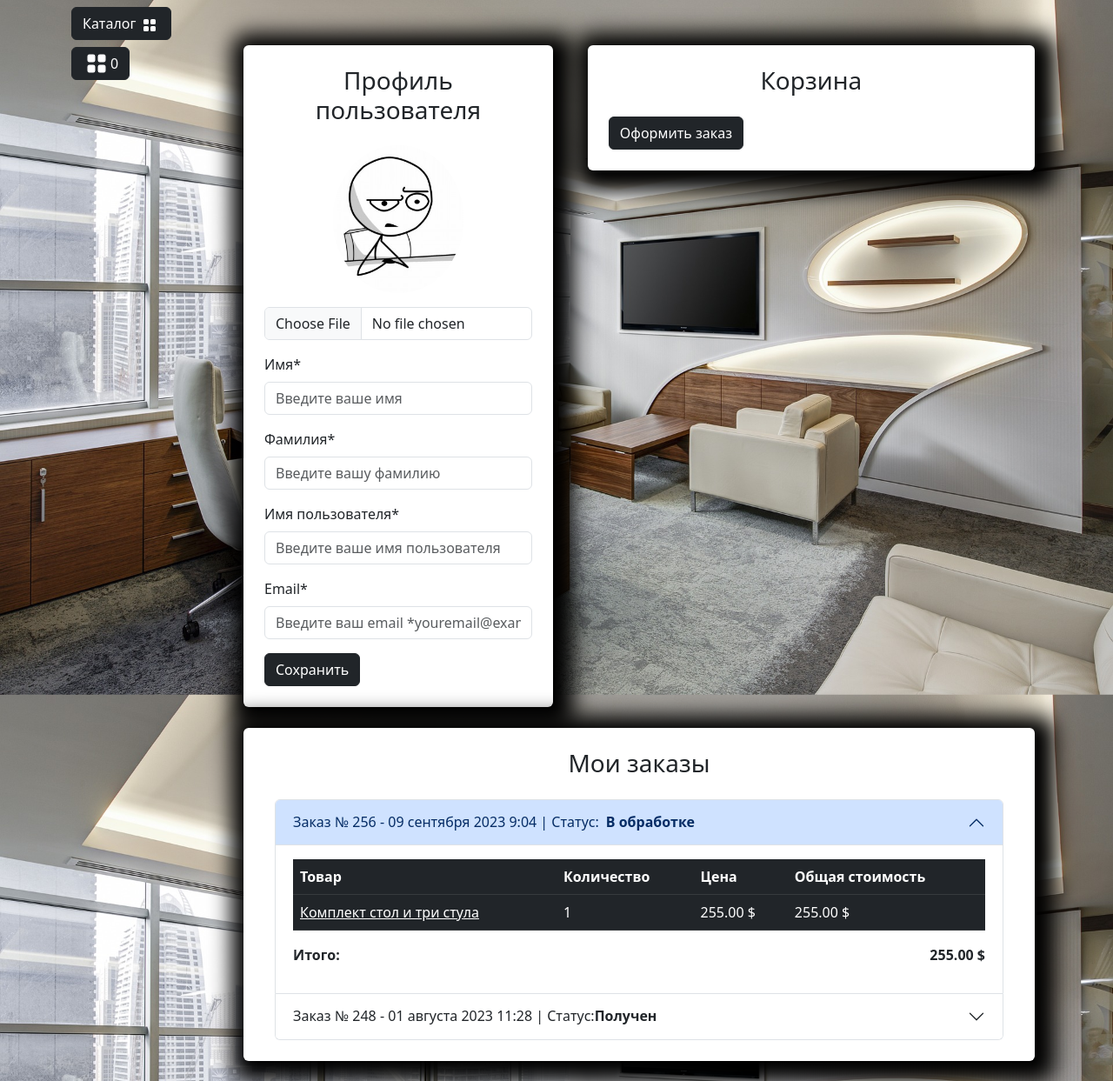
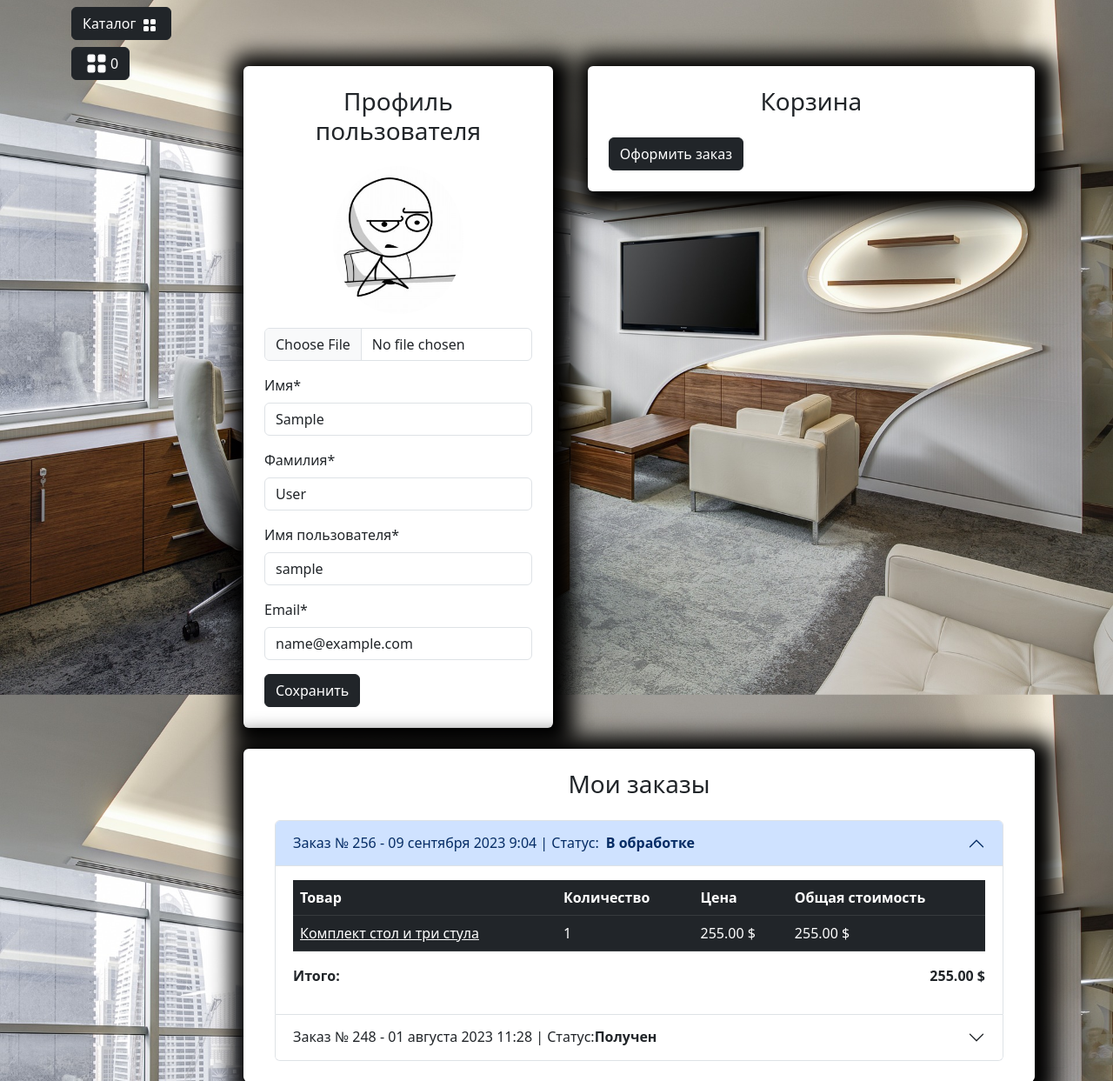
Before and after one commit to deireath/app_1, a Django app: page /user/profile/ in a window 1280 px wide. Shown: the part 56-1299 px from the top of the page at 87% size. Run offline with Django 4.2, Linux system fonts and the light colour scheme; the visitor is signed in with stand-in values (Sample User, id 1); data comes from the database, SQL or seed files in the repository; some libraries are stand-ins or nearby versions.

Commit message:
profile form & notifications

```diff
--- a/templates/includes/notifications.html
+++ b/templates/includes/notifications.html
@@ -12,3 +12,27 @@
     </div>
 </div>
 {% endif %}
+
+<div class="container mt-4">
+    <div class="row justify-content-center">
+        <div class="col-md-6">
+            {% if messages %}
+                {% for message in messages %}
+                    {% if message.tags == 'success' %}
+                    <div id="notification" class="position-fixed start-50 translate-middle-x z-3 alert alert-success fade show custom-shadow" role="alert">
+                        {{ message }}
+                    </div>
+                    {% endif %}
+                    {% if message.tags == 'warning' %}
+                    <div id="notification" class="position-fixed start-50 translate-middle-x z-3 alert alert-danger fade show custom-shadow" role="alert">
+                        {{ message }}
+                    </div>
+                    {% endif %}
+                {% endfor %}
+            {% else %}
+            <div id="jq-notification" class="position-fixed start-50 translate-middle-x z-3 alert alert-success fade show custom-shadow" style="display: none;" role="alert">
+            </div>
+            {% endif %}
+        </div>
+    </div>
+</div>
--- a/users/forms.py
+++ b/users/forms.py
@@ -1,16 +1,18 @@
 from django import forms
-from django.contrib.auth.forms import AuthenticationForm, UserCreationForm
+from django.contrib.auth.forms import AuthenticationForm, UserCreationForm, UserChangeForm
 
 from users.models import User
+
 
 class UserLoginForm(AuthenticationForm):
 
     class Meta:
         model = User
-        fields =  ['username', 'password']
+        fields = ["username", "password"]
 
     username = forms.CharField()
     password = forms.CharField()
+
 
 class UserRegistrationForm(UserCreationForm):
 
@@ -31,3 +33,20 @@
     email = forms.CharField()
     password1 = forms.CharField()
     password2 = forms.CharField()
+
+class ProfileForm(UserChangeForm):
+    class Meta:
+        model = User
+        fields = (
+            "image",
+            "first_name",
+            "last_name",
+            "username",
+            "email",
+        )
+
+    image = forms.ImageField(required=False)
+    first_name = forms.CharField()
+    last_name = forms.CharField()
+    username = forms.CharField()
+    email = forms.CharField()
--- a/users/templates/users/profile.html
+++ b/users/templates/users/profile.html
@@ -9,35 +9,69 @@
             <div class="col-md-5">
                 <div class=" bg-white p-4 mb-4 mx-2 rounded custom-shadow">
                     <h3 class="text-center mb-4">Профиль пользователя</h3>
-                    <form>
+                    <form action="{% url "users:profile" %}" method="post" enctype="multipart/form-data">
+                        {% csrf_token %}
                         <div class="row">
                             <div class="col-md-12 mb-3 text-center">
-                                <img src="{% static "deps/images/baseavatar.jpg" %}"
-                                    alt="Аватар пользователя" class="img-fluid rounded-circle"
-                                    style="max-width: 150px;">
-                                <input type="file" class="form-control mt-3" id="avatar"
-                                    accept="image/*">
+                                {% if user.image %}
+                                    <img src="{{ user.image.url }}"
+                                        alt="Аватар пользователя" class="img-fluid rounded-circle"
+                                        style="max-width: 150px;"
+                                {% else %}
+                                    <img src="{% static "deps/images/baseavatar.jpg" %}"
+                                        alt="Аватар пользователя" class="img-fluid rounded-circle"
+                                        style="max-width: 150px;">
+                                        <input type="file" class="form-control mt-3" id="id_image"
+                                        name="image"
+                                        accept="image/*">
+                                        {% if form.image.errors %}
+                                            <div class="alert alert-danger alert-dismissible fade show">{{form.iamge.errors}}</div>
+                                        {% endif %}
+                                {% endif %}
                             </div>
                             <div class="col-md-12 mb-3">
-                                <label for="firstName" class="form-label">Имя*</label>
-                                <input type="text" class="form-control" id="firstName"
-                                    placeholder="Введите ваше имя" value="" required>
+                                <label for="id_first_name" class="form-label">Имя*</label>
+                                <input type="text" class="form-control" id="id_first_name"
+                                    name="first_name"
+                                    placeholder="Введите ваше имя"
+                                    value="{{ form.first_name.value }}"
+                                    required>
+                                    {% if form.first_name.errors %}
+                                        <div class="alert alert-danger alert-dismissible fade show">{{form.first_name.errors}}</div>
+                                    {% endif %}
                             </div>
                             <div class="col-md-12 mb-3">
-                                <label for="lastName" class="form-label">Фамилия*</label>
-                                <input type="text" class="form-control" id="lastName"
-                                    placeholder="Введите вашу фамилию" value="" required>
+                                <label for="id_last_name" class="form-label">Фамилия*</label>
+                                <input type="text" class="form-control" id="id_last_name"
+                                    name="last_name"
+                                    placeholder="Введите вашу фамилию"
+                                    value="{{ form.last_name.value }}"
+                                    required>
+                                    {% if form.last_name.errors %}
+                                        <div class="alert alert-danger alert-dismissible fade show">{{form.last_name.errors}}</div>
+                                    {% endif %}
                             </div>
                             <div class="col-md-12 mb-3">
-                                <label for="username" class="form-label">Имя пользователя*</label>
-                                <input type="text" class="form-control" id="username"
-                                    placeholder="Введите ваше имя пользователя" value="" required>
+                                <label for="id_username" class="form-label">Имя пользователя*</label>
+                                <input type="text" class="form-control" id="id_username"
+                                    name="username"
+                                    placeholder="Введите ваше имя пользователя"
+                                    value="{{ form.username.value }}"
+                                    required>
+                                    {% if form.username.errors %}
+                                        <div class="alert alert-danger alert-dismissible fade show">{{form.username.errors}}</div>
+                                    {% endif %}
                             </div>
                             <div class="col-md-12 mb-3">
-                                <label for="email" class="form-label">Email*</label>
-                                <input type="email" class="form-control" id="email"
-                                    placeholder="Введите ваш email *youremail@example.com" value=""
+                                <label for="id_email" class="form-label">Email*</label>
+                                <input type="email" class="form-control" id="id_email"
+                                    name="email"
+                                    placeholder="Введите ваш email *youremail@example.com"
+                                    value="{{ form.email.value }}"
                                     required>
+                                    {% if form.email.errors %}
+                                        <div class="alert alert-danger alert-dismissible fade show">{{form.email.errors}}</div>
+                                    {% endif %}
                             </div>
                         </div>
                         <button type="submit" class="btn btn-dark">Сохранить</button>
--- a/users/views.py
+++ b/users/views.py
@@ -1,9 +1,10 @@
-from django.contrib import auth
+from django.contrib.auth.decorators import login_required
+from django.contrib import auth, messages
 from django.shortcuts import redirect, render
 from django.http import HttpResponseRedirect
 from django.urls import reverse
 
-from users.forms import UserLoginForm, UserRegistrationForm
+from users.forms import ProfileForm, UserLoginForm, UserRegistrationForm
 
 def login(request):
     if request.method == 'POST':
@@ -14,6 +15,7 @@
             user = auth.authenticate(username=username, password=password)
             if user:
                 auth.login(request, user)
+                messages.success(request, f"{username}, Вы вошли в аккаунт!")
                 return HttpResponseRedirect(reverse('main:index'))
     else:
         form = UserLoginForm()
@@ -31,6 +33,7 @@
             form.save()
             user=form.instance
             auth.login(request, user)
+            messages.success(request, f"{user.username}, Вы успешно зарегестрированы и зашли в аккаунт!")
             return HttpResponseRedirect(reverse('main:index'))
     else:
         form = UserRegistrationForm()
@@ -42,12 +45,28 @@
     }
     return render(request, 'users/registration.html', context)
 
+
+@login_required
 def profile(request):
+    if request.method == 'POST':
+        form = ProfileForm(data=request.POST, instance=request.user, files=request.FILES)
+        if form.is_valid():
+            form.save()
+            messages.success(request, "Профайл успешно обновлен!")
+            return HttpResponseRedirect(reverse('user:profile'))
+
+    else:
+        form = ProfileForm(instance=request.user)
+
     context ={
         'title': 'Home - Кабинет',
+        'form': form
     }
     return render(request, 'users/profile.html', context)
 
+
+@login_required
 def logout(request):
+    messages.success(request, f"{request.user.username}, Вы вышли из аккаунта!")
     auth.logout(request)
     return redirect(reverse('main:index'))
```
Also changed, not shown: users/templates/users/registration.html (indentation only).
